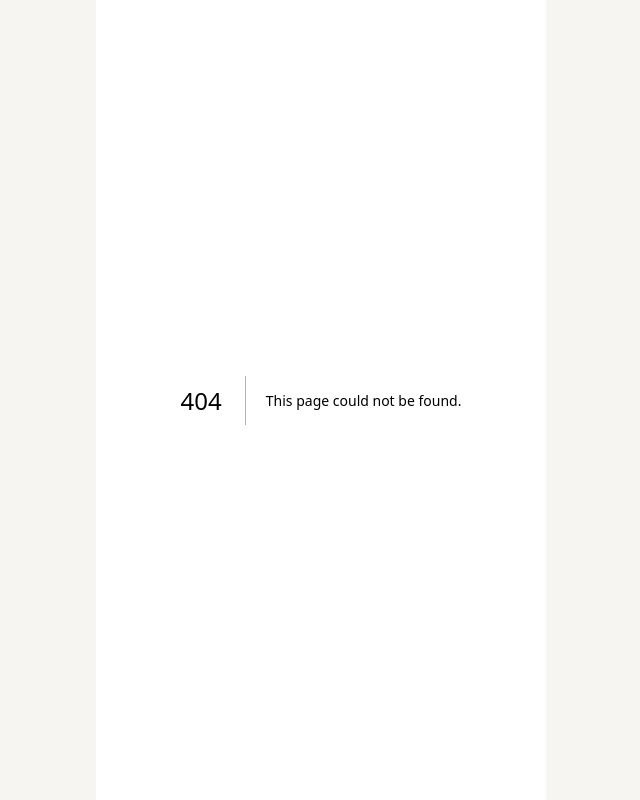
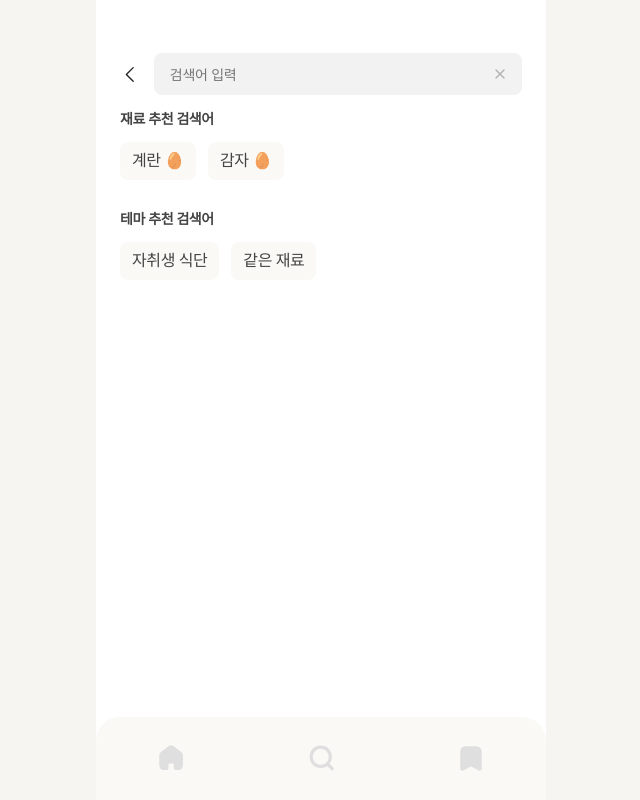
Before and after one commit to recipeasyy/Recipeasy_Client, a Next.js app: page /search/search in a window 1280 px wide. Before the commit this address had no page. Shown: the whole page, without its empty margins (319-959 px from the left). Built offline with nearby package versions, Linux system fonts and the light colour scheme; a web font is replaced by a local one.

Commit message:
fix: 검색 페이지 분리

```diff
--- a/src/components/inputs/input_search.tsx
+++ b/src/components/inputs/input_search.tsx
@@ -11,12 +11,17 @@ interface propsType {
   value: string;
   onChange: any;
   reset: any;
-  typed: boolean;
 }
 
-const InputSearch = (props: propsType) => {
+export const InputSearch = (props: { onClick: any }) => {
+  return (
+    <Input placeholder="재료 검색어를 입력해 주세요" css={FONT.BODY_2_3} onClick={props.onClick} isSearching={false} />
+  );
+};
+
+export const InputSearchItem = (props: propsType) => {
   const router = useRouter();
-  return props.typed ? (
+  return (
     <>
       <GoBackIcon onClick={() => router.back()} />
       <Input
@@ -25,28 +30,20 @@ const InputSearch = (props: propsType) => {
         css={FONT.BODY_2_3}
         value={props.value}
         onChange={props.onChange}
-        typed={props.typed}
+        isSearching={true}
       />
       <IconWrapper onClick={props.reset}>
         <DelIcon />
       </IconWrapper>
     </>
-  ) : (
-    <Input
-      placeholder="재료 검색어를 입력해 주세요"
-      css={FONT.BODY_2_3}
-      value={props.value}
-      onChange={props.onChange}
-      typed={props.typed}
-    />
   );
 };
 
-const Input = styled.input<{ typed: boolean }>`
+const Input = styled.input<{ isSearching: boolean }>`
   width: 100%;
   height: 42px;
   padding: 10px 10px 10px 16px;
-  margin-left: ${(props) => props.typed && '0.75rem'};
+  margin-left: ${(props) => props.isSearching && '0.75rem'};
 
   border-radius: 8px;
   background: ${COLOR.GRAY2};
@@ -59,5 +56,3 @@ const IconWrapper = styled.div`
   display: flex;
   justify-content: center;
 `;
-
-export default InputSearch;
--- a/src/components/search.tsx
+++ b/src/components/search.tsx
@@ -4,7 +4,7 @@ import { useEffect, useCallback } from 'react';
 import FONT from '../constants/fonts';
 import COLOR from '../constants/theme';
 
-import { api } from '../api/api';
+import { api, accessApi } from '../api/api';
 
 export const SearchNone = () => {
   return (
@@ -28,11 +28,9 @@ export const SearchNone = () => {
 };
 
 export const SearchItem = (props: { value: string }) => {
-  console.log(props.value);
-
   const fetchSearch = useCallback(async () => {
     try {
-      const response = await api.get(`/recipes/search/?q=${props.value}`);
+      const response = await accessApi.get(`/recipes/search/?q=${props.value}/`);
       console.log(response.data);
     } catch (err) {
       console.log(err);
--- /dev/null
+++ b/src/pages/search/search.tsx
@@ -0,0 +1,22 @@
+import { useInput } from '../../hooks/useInput';
+
+import GNB from '../../components/global/GNB';
+import { InputSearchItem } from '../../components/inputs/input_search';
+import TopNavBar from '../../components/navigations/navigation_top';
+import { SearchNone, SearchItem } from '../../components/search';
+
+const Search = () => {
+  const { value, handleChangeInput, reset } = useInput('');
+
+  return (
+    <>
+      <TopNavBar>
+        <InputSearchItem value={value} onChange={handleChangeInput} reset={reset} />
+      </TopNavBar>
+      {value === '' ? <SearchNone /> : <SearchItem value={value} />}
+      <GNB />
+    </>
+  );
+};
+
+export default Search;
```
Also changed, not shown: src/pages/search/index.tsx (+6 -7 lines).
